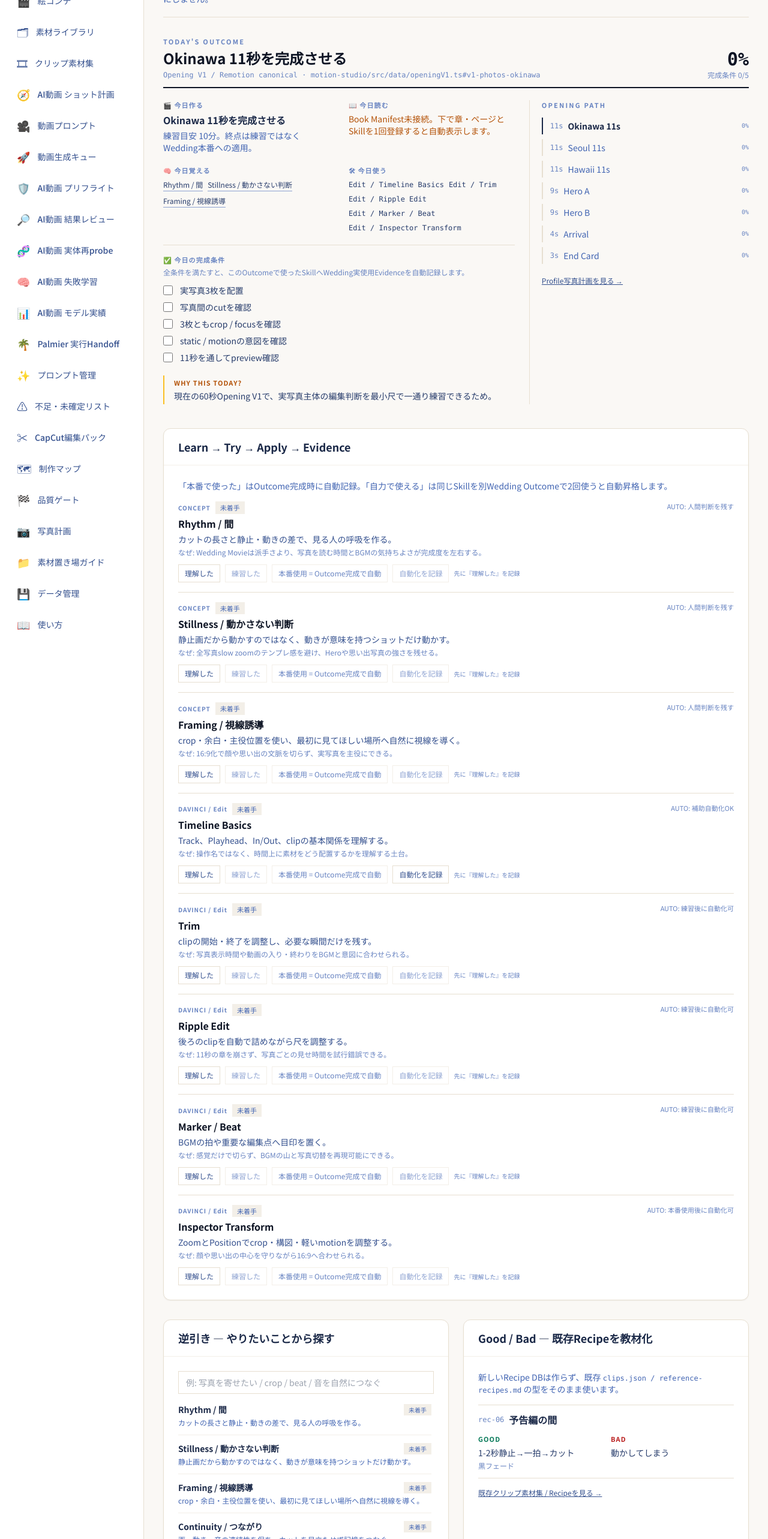
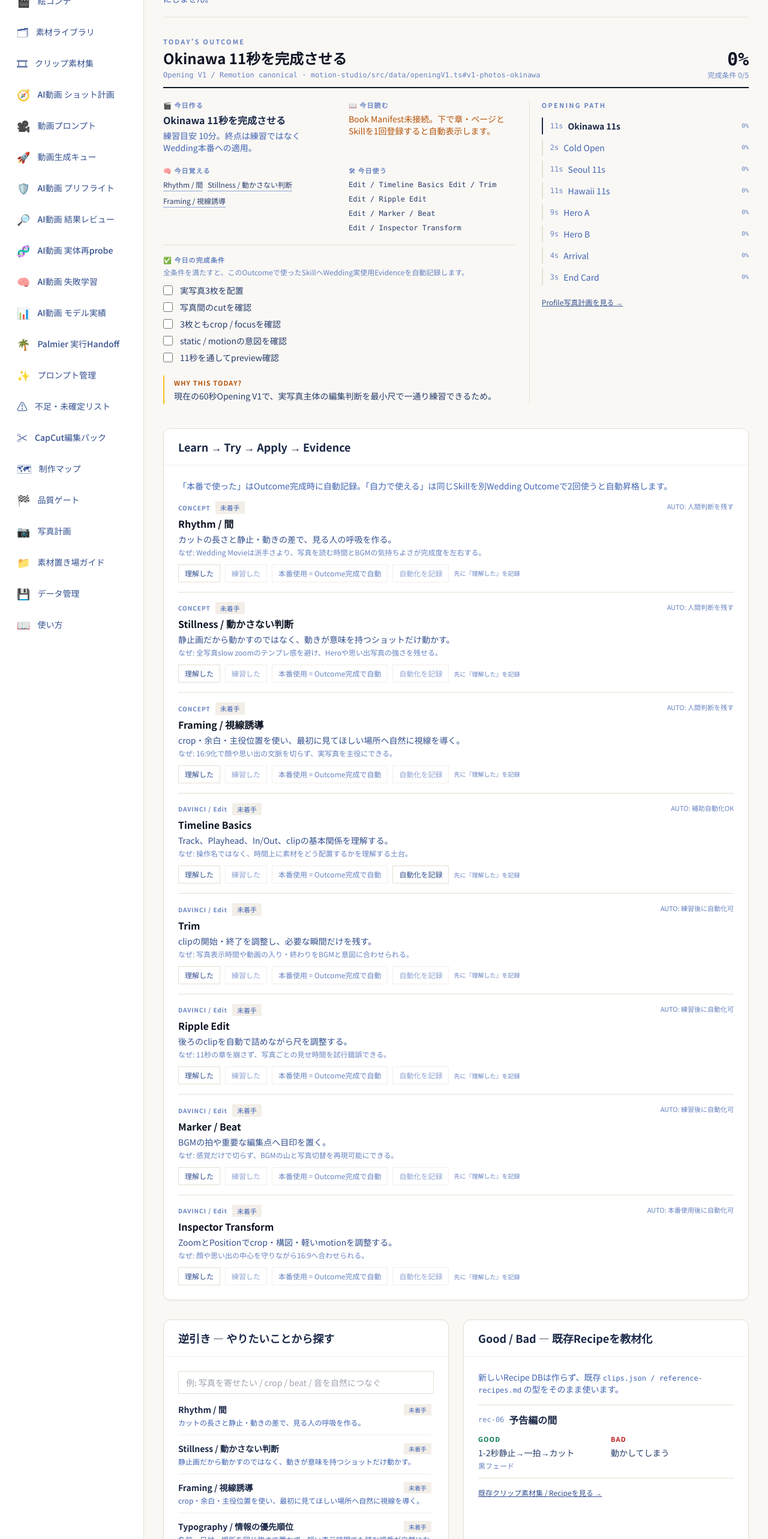
Before and after one commit to m-shogo/wedding-project, a React (Vite) app in the folder movie-dashboard/: page /movie-coach in a window 1280 px wide. Shown: the part 234-2800 px from the top of the page at 60% size. Built offline with nearby package versions, Linux system fonts and the light colour scheme.

Commit message:
feat(movie-coach): add cold open typography outcome

```diff
--- a/movie-dashboard/src/data/movieCoach.ts
+++ b/movie-dashboard/src/data/movieCoach.ts
@@ -29,6 +29,16 @@ export const learningSkills: LearningSkill[] = [
     summary: "crop・余白・主役位置を使い、最初に見てほしい場所へ自然に視線を導く。",
     whyItMatters: "16:9化で顔や思い出の文脈を切らず、実写真を主役にできる。",
     prerequisiteIds: [],
+    automationPolicy: "never",
+  },
+  {
+    skillId: "concept-typography",
+    kind: "concept",
+    category: "Typography",
+    label: "Typography / 情報の優先順位",
+    summary: "名前・日付・場所を同じ強さで置かず、短い表示時間でも読む順番が自然になるよう階層を作る。",
+    whyItMatters: "文字を目立たせることではなく、Hero写真を邪魔せず2秒で必要情報を伝えるため。",
+    prerequisiteIds: ["concept-framing"],
     automationPolicy: "never",
   },
   {
@@ -119,6 +129,18 @@ export const learningSkills: LearningSkill[] = [
     davinciPage: "Edit",
     features: ["Inspector", "Zoom", "Position", "Cropping"],
     prerequisiteIds: ["davinci-timeline", "concept-framing"],
+    automationPolicy: "after_wedding_use",
+  },
+  {
+    skillId: "davinci-text",
+    kind: "davinci",
+    category: "Typography",
+    label: "Text / Title Basics",
+    summary: "Edit pageのTextとInspectorでfont、size、tracking、position、opacityを必要最小限に調整する。",
+    whyItMatters: "Fusionへ急がず、Weddingで頻出する名前・場所・日付を正確で読みやすく置ける。",
+    davinciPage: "Edit",
+    features: ["Titles", "Text", "Inspector", "Font Size", "Tracking", "Position", "Opacity"],
+    prerequisiteIds: ["davinci-timeline", "concept-typography"],
     automationPolicy: "after_wedding_use",
   },
   {
@@ -217,6 +239,29 @@ export const productionOutcomes: ProductionOutcome[] = [
       { itemId: "preview", label: "11秒を通してpreview確認" },
     ],
     whyToday: "現在の60秒Opening V1で、実写真主体の編集判断を最小尺で一通り練習できるため。",
+  },
+  {
+    outcomeId: "opening-v1-cold-open",
+    movieId: "opening",
+    title: "Cold Open 2秒のHero + Typographyを完成させる",
+    shortLabel: "Cold Open",
+    durationSec: 2,
+    productionRef: "motion-studio/src/data/openingV1.ts#v1-photo-cold-open",
+    authorityLabel: "Opening V1 / Remotion canonical",
+    priority: 95,
+    practiceMinutes: 8,
+    conceptSkillIds: ["concept-framing", "concept-typography", "concept-stillness", "concept-rhythm"],
+    davinciSkillIds: ["davinci-transform", "davinci-text", "davinci-trim"],
+    recipeIds: ["rec-06"],
+    checklist: [
+      { itemId: "hero", label: "Hero実写真を2秒の主役として確認" },
+      { itemId: "crop", label: "顔・余白・文字領域が競合しないcropを確認" },
+      { itemId: "hierarchy", label: "名前 → 日付・場所の読む順番を確認" },
+      { itemId: "readability", label: "2秒で必要情報だけ読めることを確認" },
+      { itemId: "cut", label: "Cold Open → OkinawaのHard Cutを確認" },
+      { itemId: "preview", label: "0–2秒と続くOkinawa冒頭をpreview確認" },
+    ],
+    whyToday: "短い表示時間で文字を派手にするのではなく、実写真を守りながら情報の優先順位を作る編集判断を学べるため。",
   },
   {
     outcomeId: "opening-v1-seoul",
```
